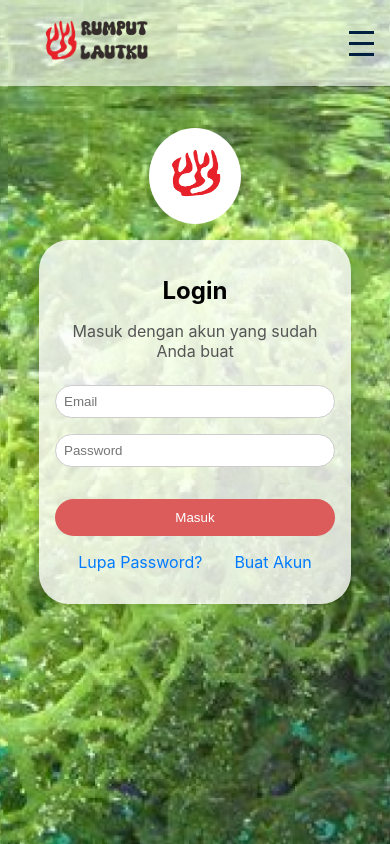
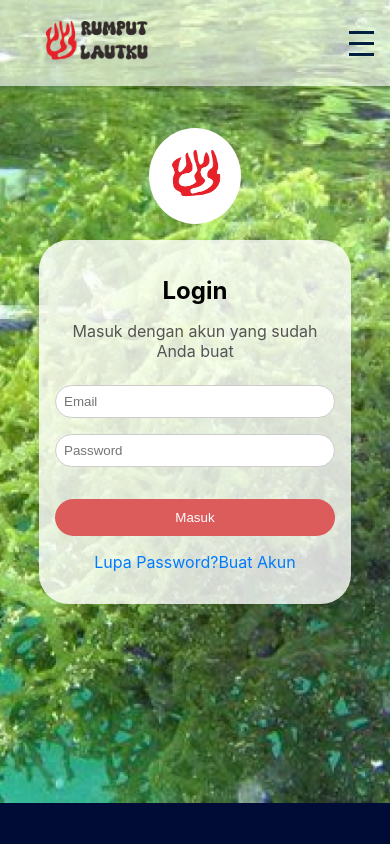
Before and after one commit to IsaOfficial/rulaku, a React (Create React App) app: page /login in a window 390 px wide. Shown: the top 844 px of the page. Built offline with nearby package versions, Linux system fonts and the light colour scheme.

Commit message:
last but not least 5

```diff
--- a/src/pages/Auth.css
+++ b/src/pages/Auth.css
@@ -142,14 +142,19 @@
 @media (max-width: 800px) {
   .login-page {
     padding: 8rem 1rem 0 1rem; /* Menambahkan jarak ke tepi atas dan bawah */
+    height: 80vh;
   }
 
   .register-page {
     padding: 8rem 1rem 0 1rem; /* Menambahkan jarak ke tepi atas dan bawah */
-    }
+  }
 
   .login-container {
     padding: 1rem 1rem 2rem 1rem;
     width: 280px;
   }
+
+  .login-options a {
+    margin: 0 auto;
+  }
 }
```
